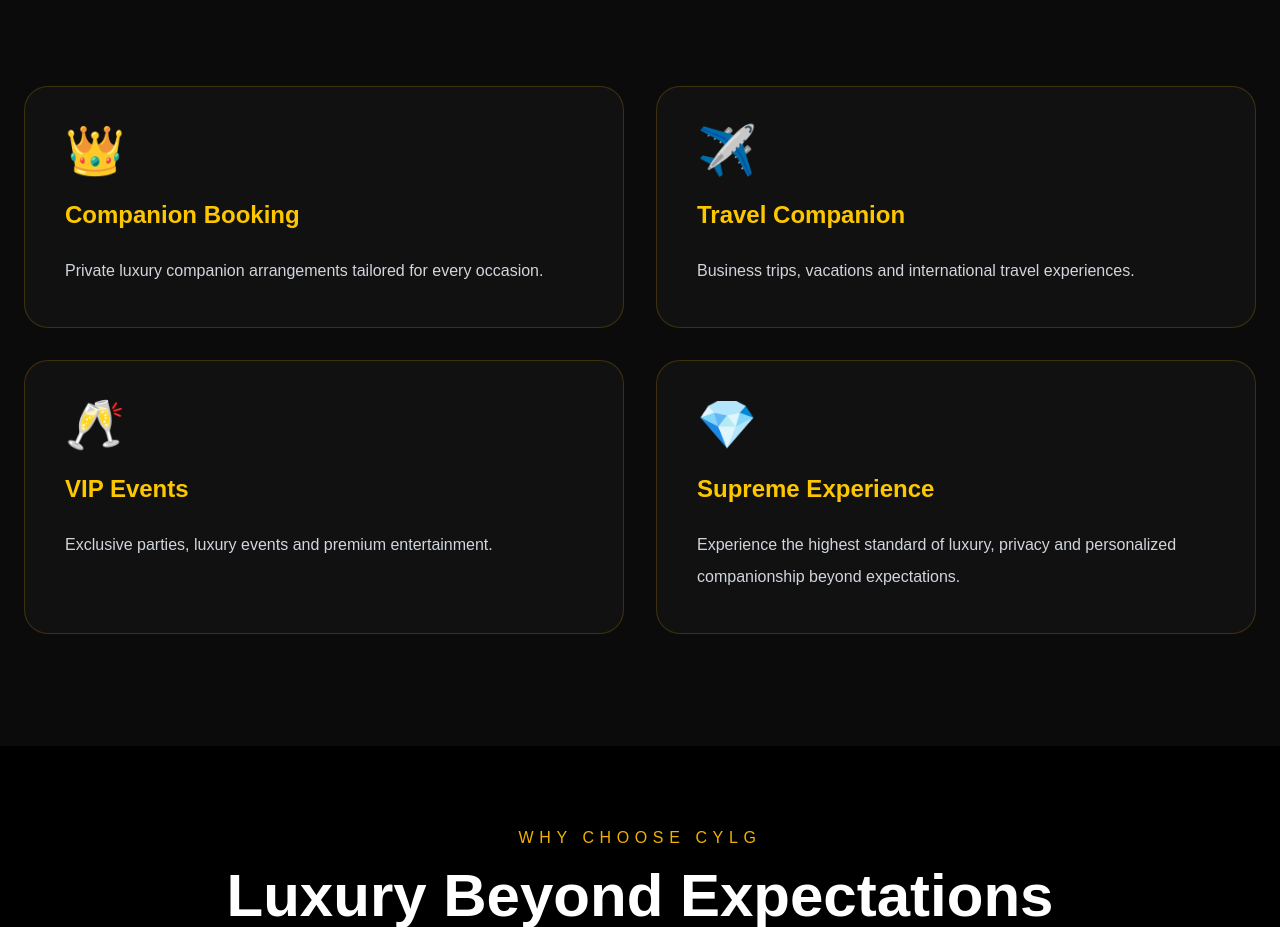
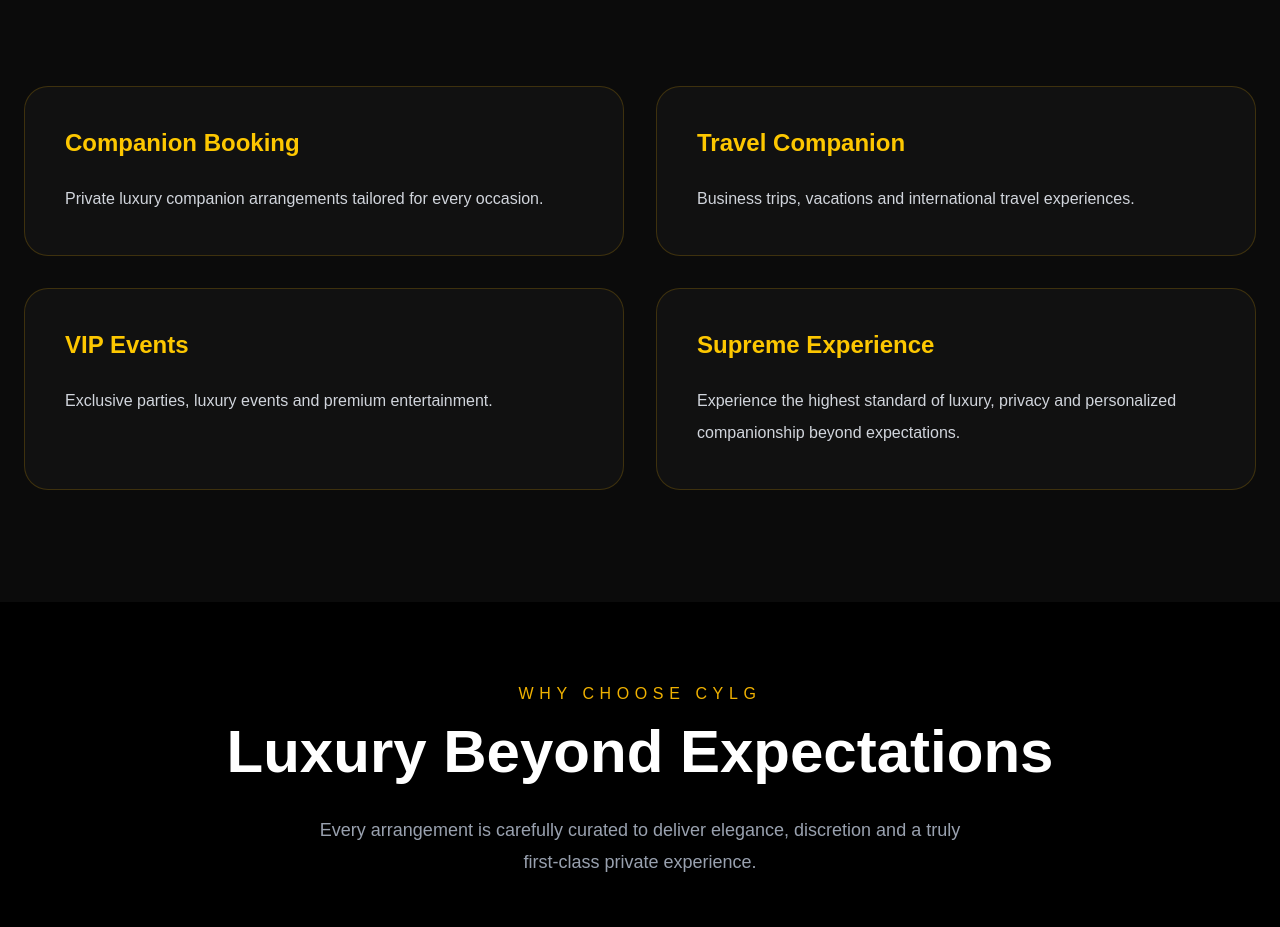
Before and after one commit to chayanlonggong-dev/CYLG, a Next.js app: page / in a window 1280 px wide. Shown: the part 6690-7617 px from the top of the page. Built offline with nearby package versions, Linux system fonts and the light colour scheme; no server answers; the database is empty.

Commit message:
Remove emoji icons from services section

```diff
--- a/components/Services.tsx
+++ b/components/Services.tsx
@@ -2,25 +2,21 @@
 
 const services = [
   {
-    icon: "👑",
     title: "Companion Booking",
     description:
       "Private luxury companion arrangements tailored for every occasion.",
   },
   {
-    icon: "✈️",
     title: "Travel Companion",
     description:
       "Business trips, vacations and international travel experiences.",
   },
   {
-    icon: "🥂",
     title: "VIP Events",
     description:
       "Exclusive parties, luxury events and premium entertainment.",
   },
   {
-    icon: "💎",
     title: "Supreme Experience",
     description:
       "Experience the highest standard of luxury, privacy and personalized companionship beyond expectations.",
@@ -44,7 +40,8 @@ export default function Services() {
           </h2>
 
           <p className="mx-auto mt-8 max-w-3xl text-lg leading-9 text-gray-300">
-            Personalized premium experiences with absolute privacy and world-class service.
+            Personalized premium experiences with absolute privacy and world-class
+            service.
           </p>
         </div>
 
@@ -67,13 +64,8 @@ export default function Services() {
                 hover:shadow-[0_0_40px_rgba(212,175,55,0.25)]
               "
             >
-              <div className="text-5xl">
-                {service.icon}
-              </div>
-
               <h3
                 className="
-                  mt-6
                   text-2xl
                   font-bold
                   text-yellow-400
```
